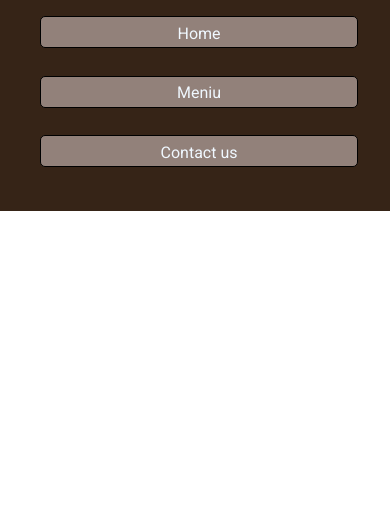
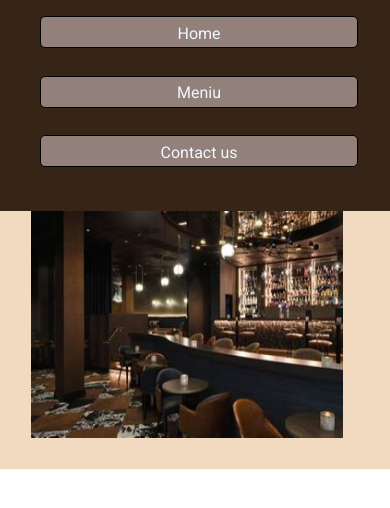
Before and after one commit to BIT32pirmaGR/restorano-puslapis, a plain HTML site: page index.html in a window 390 px wide. Drawn offline with nearby package versions, Linux system fonts and the light colour scheme.

Commit message:
padaryta prisitaiakantis meniu ir interjeras

```diff
--- a/index.html
+++ b/index.html
@@ -10,7 +10,7 @@
     <link href="style.css" rel="stylesheet" type="text/css" />
   </head>
   <body>
-  <section>
+
 
   <!--      meniu-->
   <nav>
@@ -22,7 +22,7 @@
   </nav>
 <!--        meniu pabaiga-->
 
-
+  <section>
     <div class="pic-ctn">
       <img src="images/img.jpg" alt="" class="pic">
       <img src="images/img4.jpg" alt="" class="pic">
--- a/style.css
+++ b/style.css
@@ -68,6 +68,7 @@ nav ul li a:hover{
   }
 }
 /*meniu pabaiga*/
+/*slide*/
   .pic-ctn {
     position: relative;
     width: 100vw;
@@ -118,11 +119,12 @@ nav ul li a:hover{
 }
 /*animacija pabaiga*/
 @media only screen and (max-width: 440px) {
-  .pic-ctn {
-    display: none;
+  .pic-ctn > img {
+    height: 80%;
+    width: 80%;
+    left:8%;
   }
 /*interjero pabaiga*/
-
 
 
 
```
